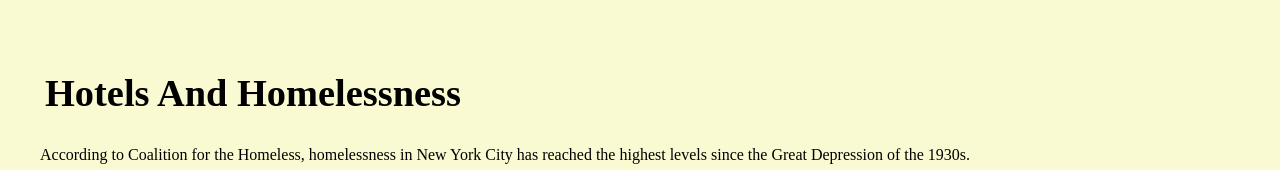
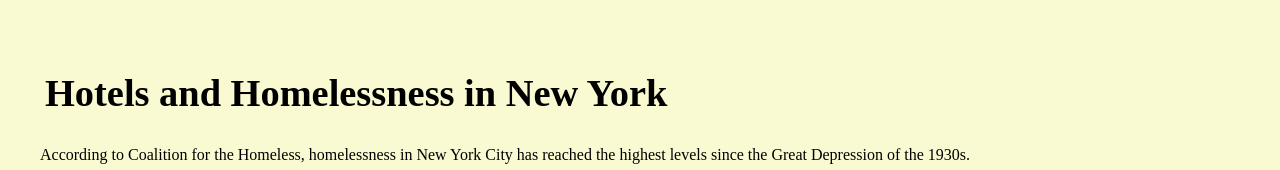
Before and after one commit to ManuelCuellar7/NY_Unhoused, a plain HTML site: page index.html in a window 1280 px wide. Shown: the top 170 px of the page. Drawn offline with nearby package versions, Linux system fonts and the light colour scheme; files whose address does not match are found by name.

Commit message:
Final final =
with files

```diff
--- a/index.html
+++ b/index.html
@@ -28,7 +28,7 @@
 
 <div class="container">
 
-    <h1>Hotels And Homelessness</h1>
+    <h1>Hotels and Homelessness in New York</h1>
 
 <div>
 
```
Also changed, not shown: ArtelHotel_Edwin.jpeg (added), ArtelHotel_Full Picture.jpeg (added), hotelbedimage.png (added), noun_Hotel_stars.png (added), noun_homeless_SIGN.PNG (added), noun_homeless_sleeping.png (added).
